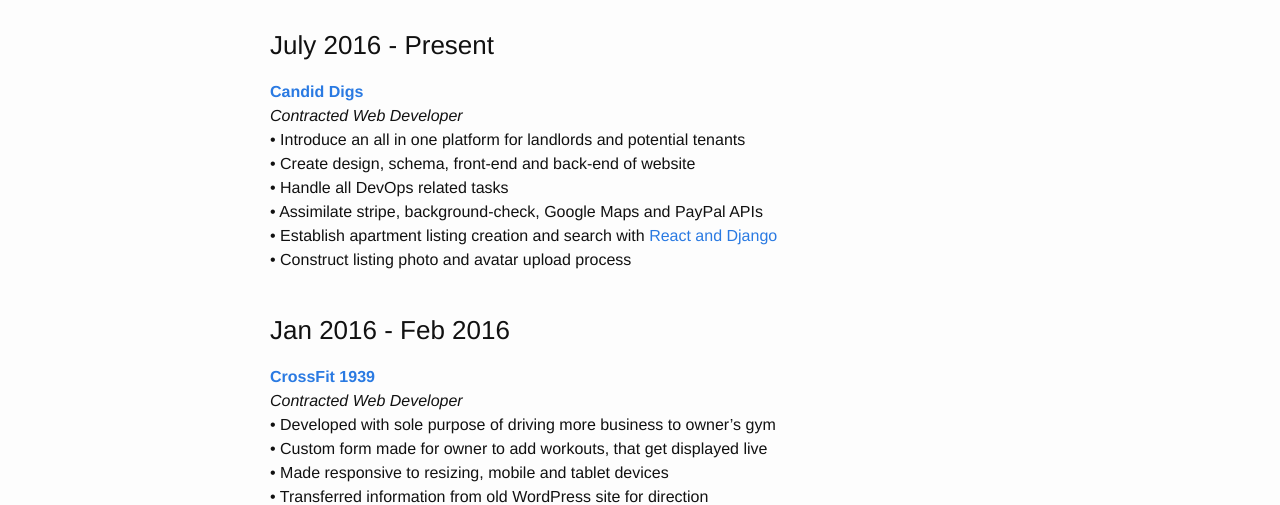
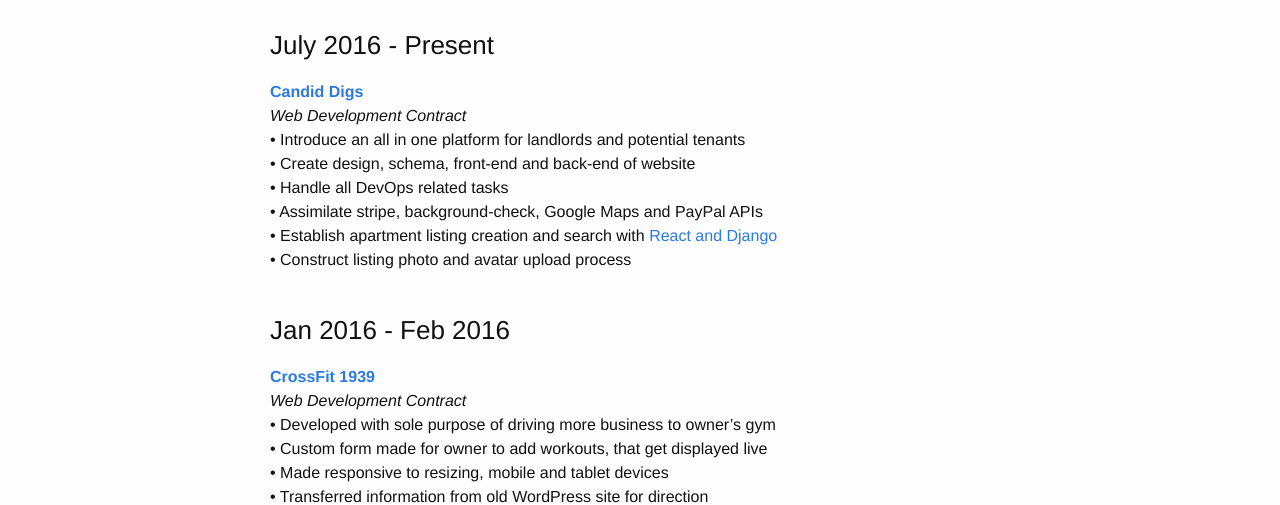
Before and after one commit to anthonyk1225/anthonyk1225.github.io, a Jekyll site: the page built from experience.md, in a window 1280 px wide. Shown: the part 138-643 px from the top of the page. Built offline with Jekyll 4.4.1, drawn with Linux system fonts in a browser that asks for light colours; a script that is not in the unit is left out; some of the changed text lies outside the part shown.

Commit message:
verb change

```diff
--- a/experience.md
+++ b/experience.md
@@ -8,7 +8,7 @@
 <h3>July 2016 - Present</h3>
 <b><a href='/candiddigs/'>Candid Digs</a></b>
 <br>
-<i>Contracted Web Developer</i>
+<i>Web Development Contract</i>
 <br>
 •	Introduce an all in one platform for landlords and potential tenants
 <br>
@@ -25,7 +25,7 @@
 <h3>Jan 2016 - Feb 2016</h3>
 <b><a href='/crossfit1939/'>CrossFit 1939</a></b>
 <br>
-<i>Contracted Web Developer</i>
+<i>Web Development Contract</i>
 <br>
 •	Developed with sole purpose of driving more business to owner’s gym
 <br>
@@ -55,7 +55,7 @@
 <h3>July 2015</h3>
 <b><a href='http://divprof.ddns.net'>Diversified Professional Risk Managers</a></b>
 <br>
-<i>Contracted Web Developer</i>
+<i>Web Development Contract</i>
 <br>
 •	Presented client facing form for download of PDFs
 <br>
```
